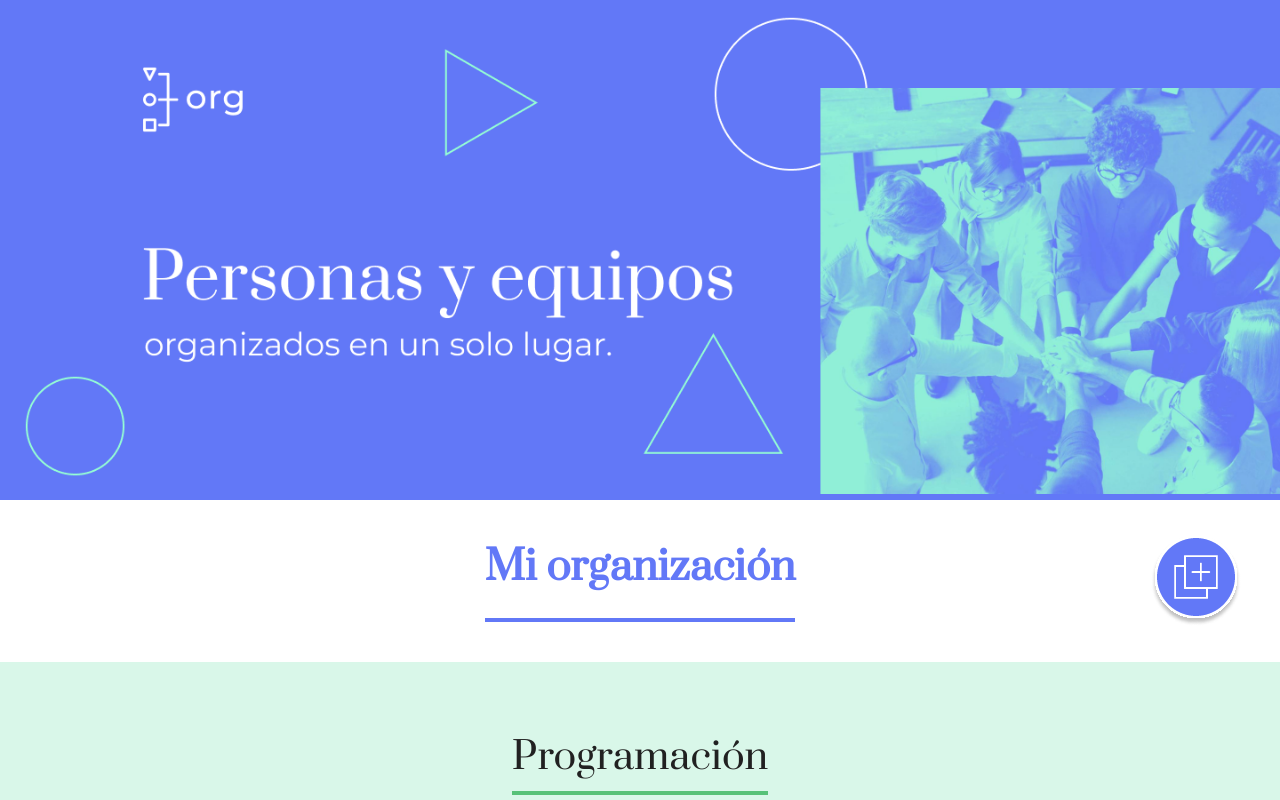
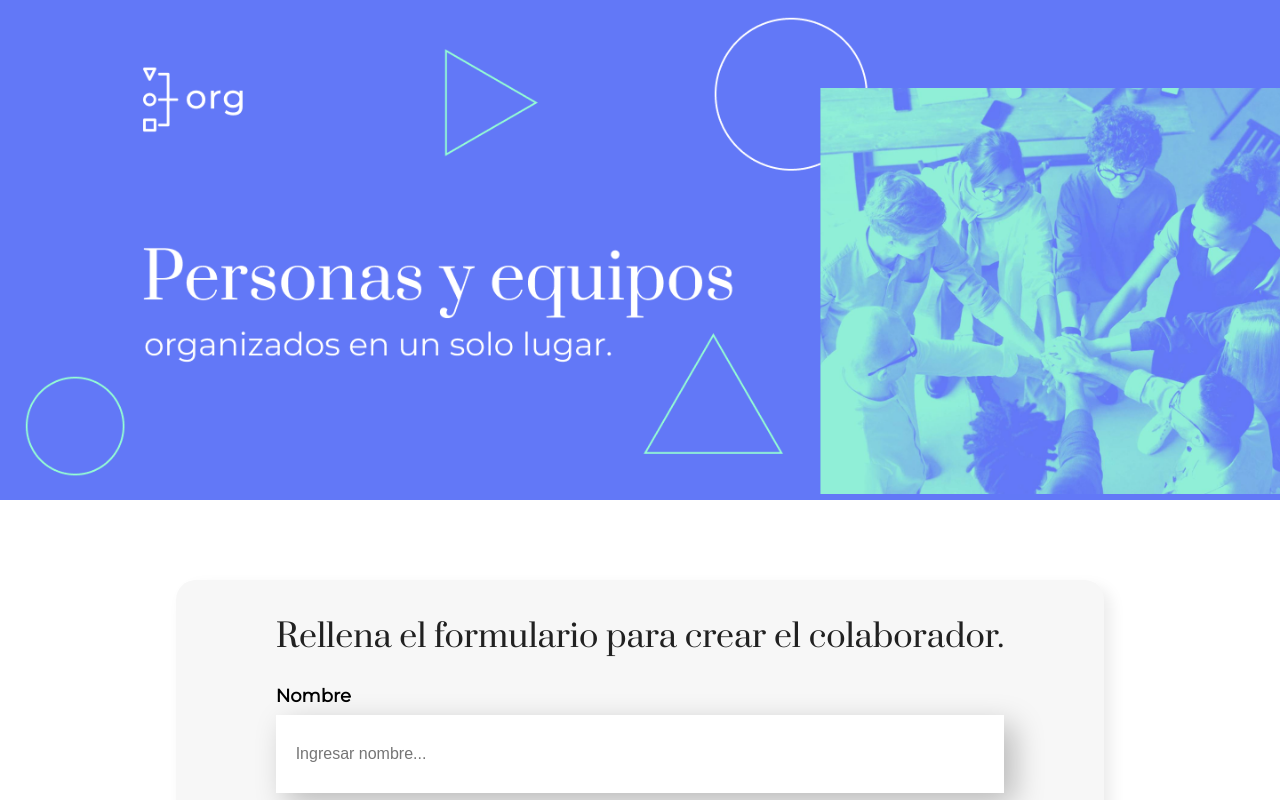
Before and after one commit to diegoalfonsoc18/appReact, a React (Create React App) app: page / in a window 1280 px wide. Shown: the top 800 px of the page. Built offline with nearby package versions, Linux system fonts and the light colour scheme.

Commit message:
add usestate colaboradores

```diff
--- a/src/App.js
+++ b/src/App.js
@@ -5,12 +5,20 @@ import Formulario from "./componentes/Formulario/Formulario";
 import MiOrg from "./componentes/MiOrg";
 import Equipo from "./componentes/Equipo";
 function App() {
-  const [mostrarFormulario, actualizarMostrar] = useState(false);
+  const [mostrarFormulario, actualizarMostrar] = useState(!false);
+  const [colaboradores, actualizarColoborador] = useState([]);
 
   const cambiarMostrar = () => {
     actualizarMostrar(!mostrarFormulario);
   };
 
+  //Registrar colaborador
+  const registrarColaborador = (colaborador) => {
+    console.log("Nuevo colaborador: ", colaborador);
+    actualizarColoborador([...colaboradores, colaborador]);
+  };
+
+  //Lista de equipos
   const equipos = [
     {
       titulo: "Programación",
@@ -54,7 +62,10 @@ function App() {
     <div className="App">
       <Header />
       {mostrarFormulario && (
-        <Formulario equipos={equipos.map((equipo) => equipo.titulo)} />
+        <Formulario
+          equipos={equipos.map((equipo) => equipo.titulo)}
+          registrarColaborador={registrarColaborador}
+        />
       )}
       <MiOrg cambiarMostrar={cambiarMostrar} />
       {equipos.map((equipo) => (
--- a/src/componentes/Formulario/Formulario.js
+++ b/src/componentes/Formulario/Formulario.js
@@ -10,6 +10,8 @@ const Formulario = (props) => {
   const [foto, actualizarFoto] = useState("");
   const [equipo, actualizarEquipo] = useState("");
 
+  const { registrarColaborador } = props;
+
   const ManejarEnvio = (e) => {
     e.preventDefault();
     console.log("Manejar el envio");
@@ -19,7 +21,7 @@ const Formulario = (props) => {
       foto,
       equipo,
     };
-    console.log(datosAEnviar);
+    registrarColaborador(datosAEnviar);
   };
 
   return (
```
